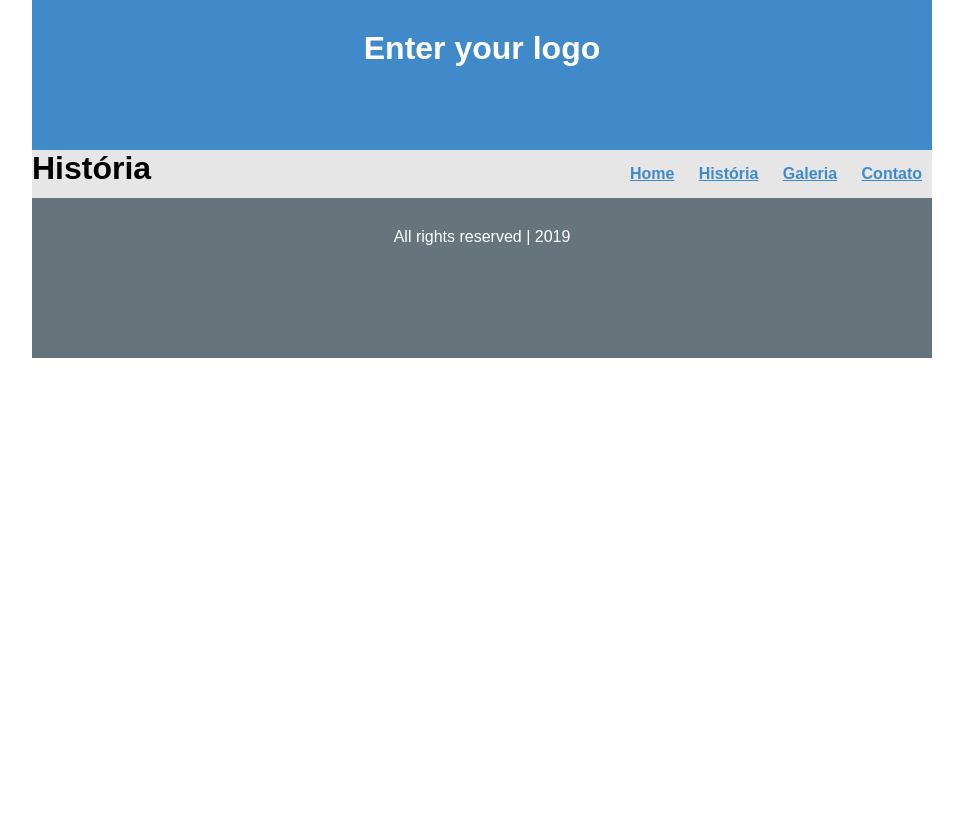
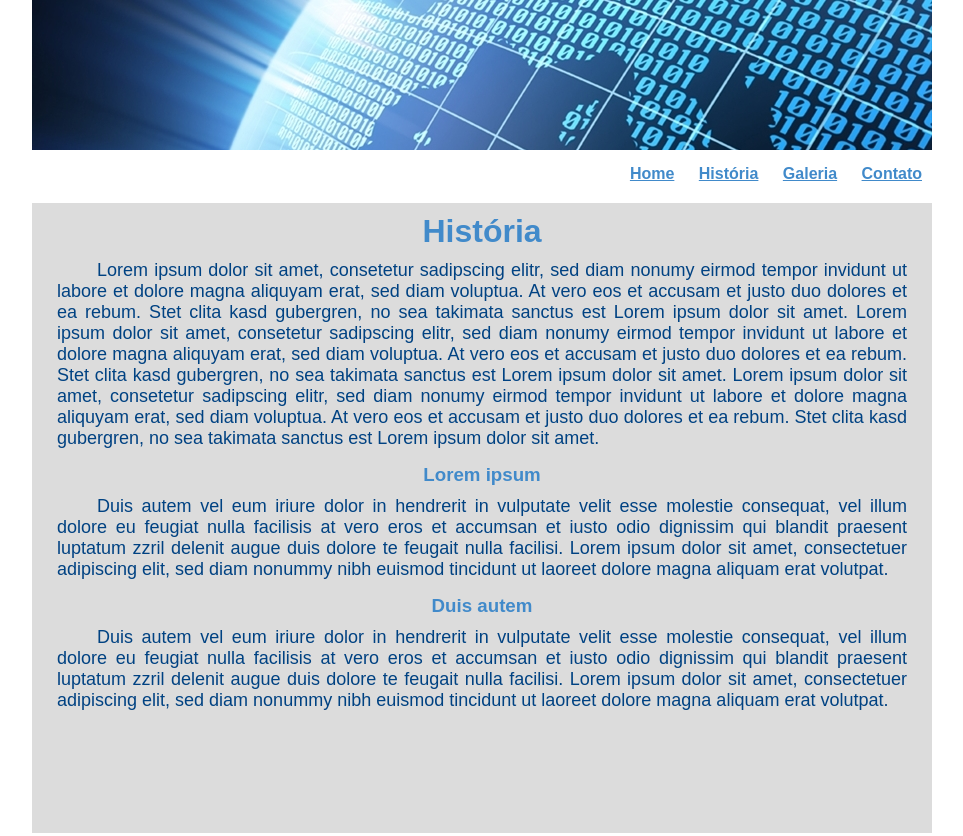
Before and after one commit to maxxaguiar/Model, a plain HTML site: page historia.html in a window 1280 px wide. Shown: the top 836 px of the page, without its empty margins (158-1121 px from the left). Before the commit the page ends 800 px from the top, so only its background shows below. Drawn offline with Linux system fonts and the light colour scheme.

Commit message:
novas alterações

```diff
--- /dev/null
+++ b/css/contato.css
@@ -0,0 +1,73 @@
+
+/*reset para tirar os estilos padronizados
+dos navegadores*/
+* {
+margin: 0;
+padding: 0;
+}
+
+/*definição do body do site*/
+#container {
+	width: 900px;
+
+	margin: 0 auto;
+	background: #fff;
+	font-family: arial, sans-serif;
+}
+
+
+/*****início da estilização do site*****/
+
+#logo {
+	width: 900px;
+	height: 150px;
+}
+
+
+/*****menu do site****/
+
+#menu {
+	display: inline;
+	float: right;
+	margin-top: 15px;
+	margin-bottom: 15px;
+}
+#menu a {
+	color: #418aca;
+	background: #fff;
+	margin: 5px;
+	padding: 5px;
+	font-weight: bold;
+}
+#menu a:hover {
+	color: #fff;
+	background: #418aca;
+	text-decoration: none;
+	font-weight: bold;
+}
+#menu a:active {
+	color: #1174c9;
+}
+
+
+
+/******contatos******/
+#contato {
+	width: 100%;
+	height: 630px;
+	margin: 5px 20px 10px 0;
+	background: #dcdcdc;
+	float: left;
+}
+
+
+
+/*******rodapé******/
+#foot {
+	clear: both;
+	height: 130px;
+	padding-top: 30px;
+	background: #66747b;
+	color: #fff;
+	text-align: center;
+}
--- /dev/null
+++ b/css/galeria.css
@@ -0,0 +1,73 @@
+
+/*reset para tirar os estilos padronizados
+dos navegadores*/
+* {
+margin: 0;
+padding: 0;
+}
+
+/*definição do body do site*/
+#container {
+	width: 900px;
+
+	margin: 0 auto;
+	background: #fff;
+	font-family: arial, sans-serif;
+}
+
+
+/*****início da estilização do site*****/
+
+#logo {
+	width: 900px;
+	height: 150px;
+}
+
+
+/*****menu do site****/
+
+#menu {
+	display: inline;
+	float: right;
+	margin-top: 15px;
+	margin-bottom: 15px;
+}
+#menu a {
+	color: #418aca;
+	background: #fff;
+	margin: 5px;
+	padding: 5px;
+	font-weight: bold;
+}
+#menu a:hover {
+	color: #fff;
+	background: #418aca;
+	text-decoration: none;
+	font-weight: bold;
+}
+#menu a:active {
+	color: #1174c9;
+}
+
+
+
+/******galeria de fotos******/
+#galeria {
+	width: 100%;
+	height: 630px;
+	margin: 5px 20px 10px 0;
+	background: #dcdcdc;
+	float: left;
+}
+
+
+
+/*******rodapé******/
+#foot {
+	clear: both;
+	height: 130px;
+	padding-top: 30px;
+	background: #66747b;
+	color: #fff;
+	text-align: center;
+}
--- /dev/null
+++ b/css/historia.css
@@ -0,0 +1,92 @@
+
+/*reset para tirar os estilos padronizados
+dos navegadores*/
+* {
+margin: 0;
+padding: 0;
+}
+
+/*definição do body do site*/
+#container {
+	width: 900px;
+
+	margin: 0 auto;
+	background: #fff;
+	font-family: arial, sans-serif;
+}
+
+
+/*****início da estilização do site*****/
+
+#logo {
+	width: 900px;
+	height: 150px;
+}
+
+
+/*****menu do site****/
+
+#menu {
+	display: inline;
+	float: right;
+	margin-top: 15px;
+	margin-bottom: 15px;
+}
+#menu a {
+	color: #418aca;
+	background: #fff;
+	margin: 5px;
+	padding: 5px;
+	font-weight: bold;
+}
+#menu a:hover {
+	color: #fff;
+	background: #418aca;
+	text-decoration: none;
+	font-weight: bold;
+}
+#menu a:active {
+	color: #1174c9;
+}
+
+
+
+/******box com o conteúdo principal******/
+#historia {
+	width: 100%;
+	height: 630px;
+	margin: 5px 20px 10px 0;
+	background: #dcdcdc;
+	float: left;
+}
+#historia h1 {
+	text-align: center;
+	padding-top: 10px;
+	padding-bottom: 10px;
+	color: #418aca;
+}
+#historia h3 {
+	text-align: center;
+	padding-top: 15px;
+	padding-bottom: 10px;
+	color: #418aca;
+}
+#historia p {
+	font-size: 18px;
+	text-align: justify;
+	text-indent: 40px;
+	margin-left: 25px;
+	margin-right: 25px;
+	color: #004282;
+}
+
+
+/*******rodapé******/
+#foot {
+	clear: both;
+	height: 130px;
+	padding-top: 30px;
+	background: #66747b;
+	color: #fff;
+	text-align: center;
+}
--- /dev/null
+++ b/css/index.css
@@ -0,0 +1,122 @@
+
+/*reset para tirar os estilos padronizados
+dos navegadores*/
+* {
+margin: 0;
+padding: 0;
+}
+
+/*definição do body do site*/
+#container {
+	width: 900px;
+
+	margin: 0 auto;
+	background: #fff;
+	font-family: arial, sans-serif;
+}
+
+
+/*****início da estilização do site*****/
+
+#logo {
+	width: 900px;
+	height: 150px;
+}
+
+/*****menu do site****/
+
+#menu {
+	display: inline;
+	float: right;
+	margin-top: 15px;
+	margin-bottom: 15px;
+}
+#menu a {
+	color: #418aca;
+	background: #fff;
+	margin: 5px;
+	padding: 5px;
+	font-weight: bold;
+}
+#menu a:hover {
+	color: #fff;
+	background: #418aca;
+	text-decoration: none;
+	font-weight: bold;
+}
+#menu a:active {
+	color: #1174c9;
+}
+
+
+
+/******box com o conteúdo principal******/
+#conteudo {
+	width: 580px;
+	height: 630px;
+	margin: 5px 20px 10px 0;
+	background: #dcdcdc;
+	float: left;
+}
+#conteudo h1 {
+	text-align: center;
+	padding-top: 10px;
+	padding-bottom: 10px;
+	color: #418aca;
+}
+#conteudo h3 {
+	text-align: center;
+	padding-top: 15px;
+	padding-bottom: 10px;
+	color: #418aca;
+}
+#conteudo p {
+	font-size: 18px;
+	text-align: justify;
+	margin-left: 25px;
+	margin-right: 25px;
+	color: #004282;
+}
+
+/*****Artigos da laretal do site******/
+.artigo-lateral {
+	width: 300px;
+	height: 200px;
+	margin-top: 5px;
+	margin-bottom: 10px;
+	float: right;
+	background: #dcdcdc;
+}
+.artigo-lateral h4 {
+	text-align: center;
+	padding-top: 10px;
+	padding-bottom: 10px;
+	color: #418aca;
+}
+.artigo-lateral p {
+	text-align: justify;
+	font-size: 15px;
+	margin-left: 10px;
+	margin-right: 10px;
+	color: #004282;
+}
+.artigo-lateral p a {
+	text-decoration: none;
+	color: #1174c9;
+}
+.artigo-lateral p a:hover {
+	font-weight: bold;
+	color: #1174c9;
+}
+
+
+
+/*rodapé*/
+#foot {
+	clear: both;
+	height: 130px;
+	padding-top: 30px;
+	background: #66747b;
+	color: #fff;
+	text-align: center;
+}
--- a/css/style.css
+++ /dev/null
@@ -1,128 +0,0 @@
-
-/*reset para tirar os estilos padronizados
-dos navegadores*/
-* {
-margin: 0;
-padding: 0;
-}
-
-/*definição do body do site*/
-#container {
-	width: 900px;
-
-	margin: 0 auto;
-	background: #e6e6e6;
-	font-family: arial, sans-serif;
-}
-
-
-/*****início da estilização do site*****/
-
-#logo {
-	background: #418aca;
-	color: #fff;
-	width: 900px;
-	height: 150px;
-}
-#logo h1 {
-	text-align: center;
-	padding-top: 30px;
-}
-
-/*****menu do site****/
-
-#menu {
-	display: inline;
-	float: right;
-	margin-top: 15px;
-	margin-bottom: 15px;
-}
-#menu a {
-	color: #418aca;
-	background: #e6e6e6;
-	margin: 5px;
-	padding: 5px;
-	font-weight: bold;
-}
-#menu a:hover {
-	color: #fff;
-	background: #418aca;
-	text-decoration: none;
-	font-weight: bold;
-}
-#menu a:active {
-	color: #1174c9;
-}
-
-
-
-/******box com o conteúdo principal******/
-#conteudo {
-	width: 580px;
-	height: 630px;
-	margin: 5px 20px 10px 0;
-	background: #ccc;
-	float: left;
-}
-#conteudo h1 {
-	text-align: center;
-	padding-top: 10px;
-	padding-bottom: 10px;
-	color: #418aca;
-}
-#conteudo h3 {
-	text-align: center;
-	padding-top: 15px;
-	padding-bottom: 10px;
-	color: #418aca;
-}
-#conteudo p {
-	font-size: 18px;
-	text-align: justify;
-	margin-left: 25px;
-	margin-right: 25px;
-	color: #004282;
-}
-
-/*****Artigos da laretal do site******/
-.artigo-lateral {
-	width: 300px;
-	height: 200px;
-	margin-top: 5px;
-	margin-bottom: 10px;
-	float: right;
-	background: #ccc;
-}
-.artigo-lateral h4 {
-	text-align: center;
-	padding-top: 10px;
-	padding-bottom: 10px;
-	color: #418aca;
-}
-.artigo-lateral p {
-	text-align: justify;
-	font-size: 15px;
-	margin-left: 10px;
-	margin-right: 10px;
-	color: #004282;
-}
-.artigo-lateral p a {
-	text-decoration: none;
-	color: #1174c9;
-}
-.artigo-lateral p a:hover {
-	font-weight: bold;
-	color: #1174c9;
-}
-
-
-
-/*rodapé*/
-#foot {
-	clear: both;
-	height: 130px;
-	padding-top: 30px;
-	background: #66747b;
-	color: #fff;
-	text-align: center;
-}
--- a/historia.html
+++ b/historia.html
@@ -3,14 +3,14 @@
   <head>
     <meta charset="utf-8">
     <title>História</title>
-    <link rel="stylesheet" type="text/css" href="css/style.css">
+    <link rel="stylesheet" type="text/css" href="css/historia.css">
   </head>
 
   <body>
 
     <div id="container"><!--engloba todo o site-->
     <div id="logo"><!--área da logo do site-->
-      <h1>Enter your logo</h1>
+      <img src="imagens/logo.jpg">
     </div>
 
     <div id="menu"><!--menus do site;-->
@@ -20,12 +20,20 @@
         <a href="contato.html">Contato</a>
     </div>
 
-    <div id="session"><!--divisão entre a seção do menu e o conteúdo-->
 
-    </div>
-
-    <div><!--conteúdo principal-->
+    <div id="historia"><!--conteúdo principal-->
          <h1>História</h1>
+         <p>
+           Lorem ipsum dolor sit amet, consetetur sadipscing elitr, sed diam nonumy eirmod tempor invidunt ut labore et dolore magna aliquyam erat, sed diam voluptua. At vero eos et accusam et justo duo dolores et ea rebum. Stet clita kasd gubergren, no sea takimata sanctus est Lorem ipsum dolor sit amet. Lorem ipsum dolor sit amet, consetetur sadipscing elitr, sed diam nonumy eirmod tempor invidunt ut labore et dolore magna aliquyam erat, sed diam voluptua. At vero eos et accusam et justo duo dolores et ea rebum. Stet clita kasd gubergren, no sea takimata sanctus est Lorem ipsum dolor sit amet. Lorem ipsum dolor sit amet, consetetur sadipscing elitr, sed diam nonumy eirmod tempor invidunt ut labore et dolore magna aliquyam erat, sed diam voluptua. At vero eos et accusam et justo duo dolores et ea rebum. Stet clita kasd gubergren, no sea takimata sanctus est Lorem ipsum dolor sit amet.
+         </p>
+         <h3>Lorem ipsum</h3>
+         <p>
+            Duis autem vel eum iriure dolor in hendrerit in vulputate velit esse molestie consequat, vel illum dolore eu feugiat nulla facilisis at vero eros et accumsan et iusto odio dignissim qui blandit praesent luptatum zzril delenit augue duis dolore te feugait nulla facilisi. Lorem ipsum dolor sit amet, consectetuer adipiscing elit, sed diam nonummy nibh euismod tincidunt ut laoreet dolore magna aliquam erat volutpat.
+         </p>
+         <h3>Duis autem</h3>
+         <p>
+            Duis autem vel eum iriure dolor in hendrerit in vulputate velit esse molestie consequat, vel illum dolore eu feugiat nulla facilisis at vero eros et accumsan et iusto odio dignissim qui blandit praesent luptatum zzril delenit augue duis dolore te feugait nulla facilisi. Lorem ipsum dolor sit amet, consectetuer adipiscing elit, sed diam nonummy nibh euismod tincidunt ut laoreet dolore magna aliquam erat volutpat.
+         </p>
     </div>
 
 
```
Also changed, not shown: contato.html (+4 -7 lines), galeria.html (+3 -5 lines), index.html (+1 -1 lines).
